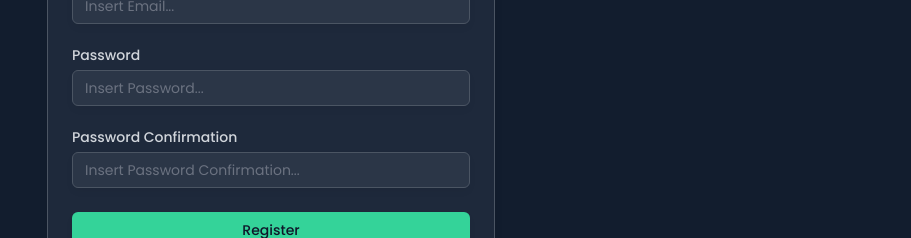
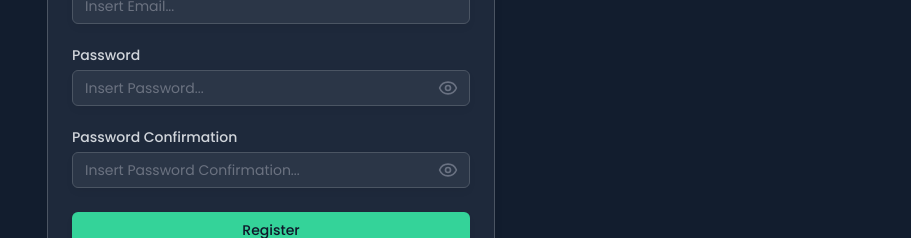
Before and after one commit to ElloRabyndra/Thriftoria, a React (Vite) app: page /register in a window 1280 px wide. Shown: the part 291-529 px from the top of the page, without its empty margins (369-1280 px from the left). Built offline with nearby package versions, Linux system fonts and the light colour scheme.

Commit message:
feat: add toggle show password

```diff
--- a/src/components/auth/Login.jsx
+++ b/src/components/auth/Login.jsx
@@ -16,12 +16,14 @@ import { Label } from "@/components/ui/label";
 import ErrorMessage from "./ErrorMessage";
 import { useAuth } from "@/hooks/useAuth";
 import { toast } from "react-toastify";
+import EyeButton from "../ui/eyeButton";
 
 export default function Login() {
   const navigate = useNavigate();
   const location = useLocation();
   const { login, isEmailRegistered, validatePassword } = useAuth();
   const [isSubmitting, setIsSubmitting] = useState(false);
+  const [showPassword, setShowPassword] = useState(false);
 
   //jika user diarahkan dari ProtectedRoute
   const from = location.state?.from?.pathname || "/";
@@ -106,14 +108,21 @@ export default function Login() {
               <div className="flex items-center">
                 <Label htmlFor="password">Password</Label>
               </div>
+              <div className="relative">
                 <Input
                   {...register("password")}
                   id="password"
-                type="password"
+                  type={`${showPassword ? "text" : "password"}`}
                   placeholder="Insert Password..."
                   autoComplete="off"
                   disabled={isSubmitting}
                 />
+                <EyeButton
+                  isSubmitting={isSubmitting}
+                  showPassword={showPassword}
+                  setShowPassword={setShowPassword}
+                />
+              </div>
               {errors.password && <ErrorMessage ErrorMessage={errors.password.message} />}
             </div>
             <Button
--- a/src/components/auth/Register.jsx
+++ b/src/components/auth/Register.jsx
@@ -18,11 +18,14 @@ import { Label } from "@/components/ui/label";
 import ErrorMessage from "./ErrorMessage";
 import { useAuth } from "@/hooks/useAuth";
 import { toast } from "react-toastify";
+import EyeButton from "../ui/eyeButton";
 
 export default function Register() {
   const navigate = useNavigate();
   const { register: registerUser, isEmailRegistered } = useAuth();
   const [isSubmitting, setIsSubmitting] = useState(false);
+  const [showPassword, setShowPassword] = useState(false);
+  const [showPasswordConfirm, setShowPasswordConfirm] = useState(false);
 
   const {
     register,
@@ -90,7 +93,6 @@ export default function Register() {
                 autoComplete="off"
                 disabled={isSubmitting}
               />
-
               {errors.email && (
                 <ErrorMessage ErrorMessage={errors.email.message} />
               )}
@@ -99,14 +101,21 @@ export default function Register() {
               <div className="flex items-center">
                 <Label htmlFor="password">Password</Label>
               </div>
+              <div className="relative">
               <Input
                 {...register("password")}
                 id="password"
-                type="password"
+                type={`${showPassword ? "text" : "password"}`}
                 placeholder="Insert Password..."
                 autoComplete="off"
                 disabled={isSubmitting}
               />
+              <EyeButton
+                isSubmitting={isSubmitting}
+                showPassword={showPassword}
+                setShowPassword={setShowPassword}
+              />
+              </div>
               {errors.password && (
                 <ErrorMessage ErrorMessage={errors.password.message} />
               )}
@@ -117,14 +126,21 @@ export default function Register() {
                   Password Confirmation
                 </Label>
               </div>
+              <div className="relative">
                 <Input
                   {...register("passwordConfirmation")}
                   id="passwordConfirmation"
-                type="password"
+                  type={`${showPasswordConfirm ? "text" : "password"}`}
                   placeholder="Insert Password Confirmation..."
                   autoComplete="off"
                   disabled={isSubmitting}
                 />
+                <EyeButton
+                  isSubmitting={isSubmitting}
+                  showPassword={showPasswordConfirm}
+                  setShowPassword={setShowPasswordConfirm}
+                />
+              </div>
               {errors.passwordConfirmation && (
                 <ErrorMessage
                   ErrorMessage={errors.passwordConfirmation.message}
--- /dev/null
+++ b/src/components/ui/eyeButton.jsx
@@ -0,0 +1,14 @@
+import { Eye, EyeOff } from "lucide-react";
+
+export default function EyeButton({ isSubmitting, showPassword, setShowPassword }) {
+  return (
+    <button
+      type="button"
+      onClick={() => setShowPassword(!showPassword)}
+      className="absolute right-3 top-1/2 transform -translate-y-1/2 text-gray-500 hover:text-gray-700 focus:outline-none"
+      disabled={isSubmitting}
+    >
+      {showPassword ? <EyeOff size={20} /> : <Eye size={20} />}
+    </button>
+  );
+}
```
Lines whose indentation alone changed are shown as unchanged.
